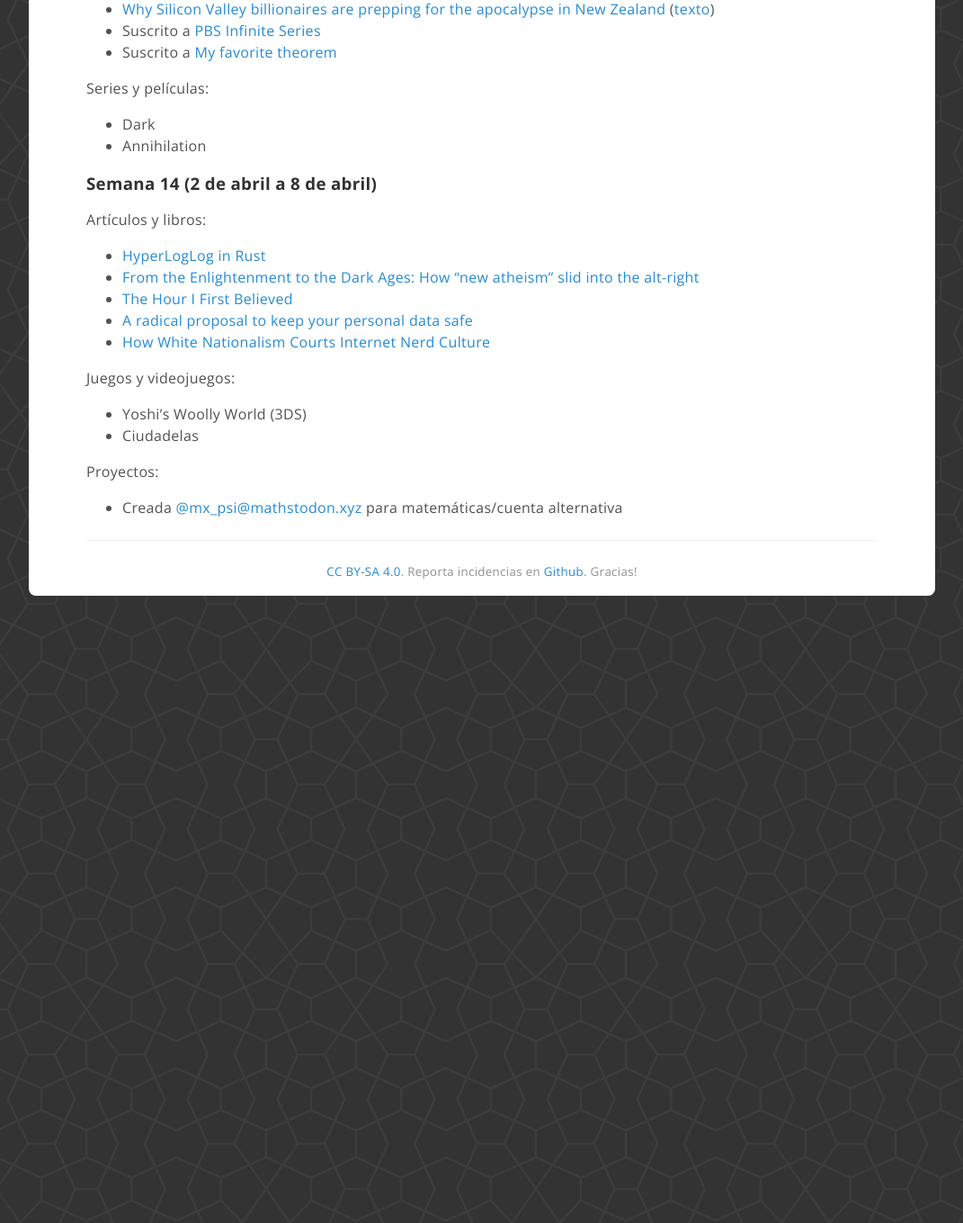
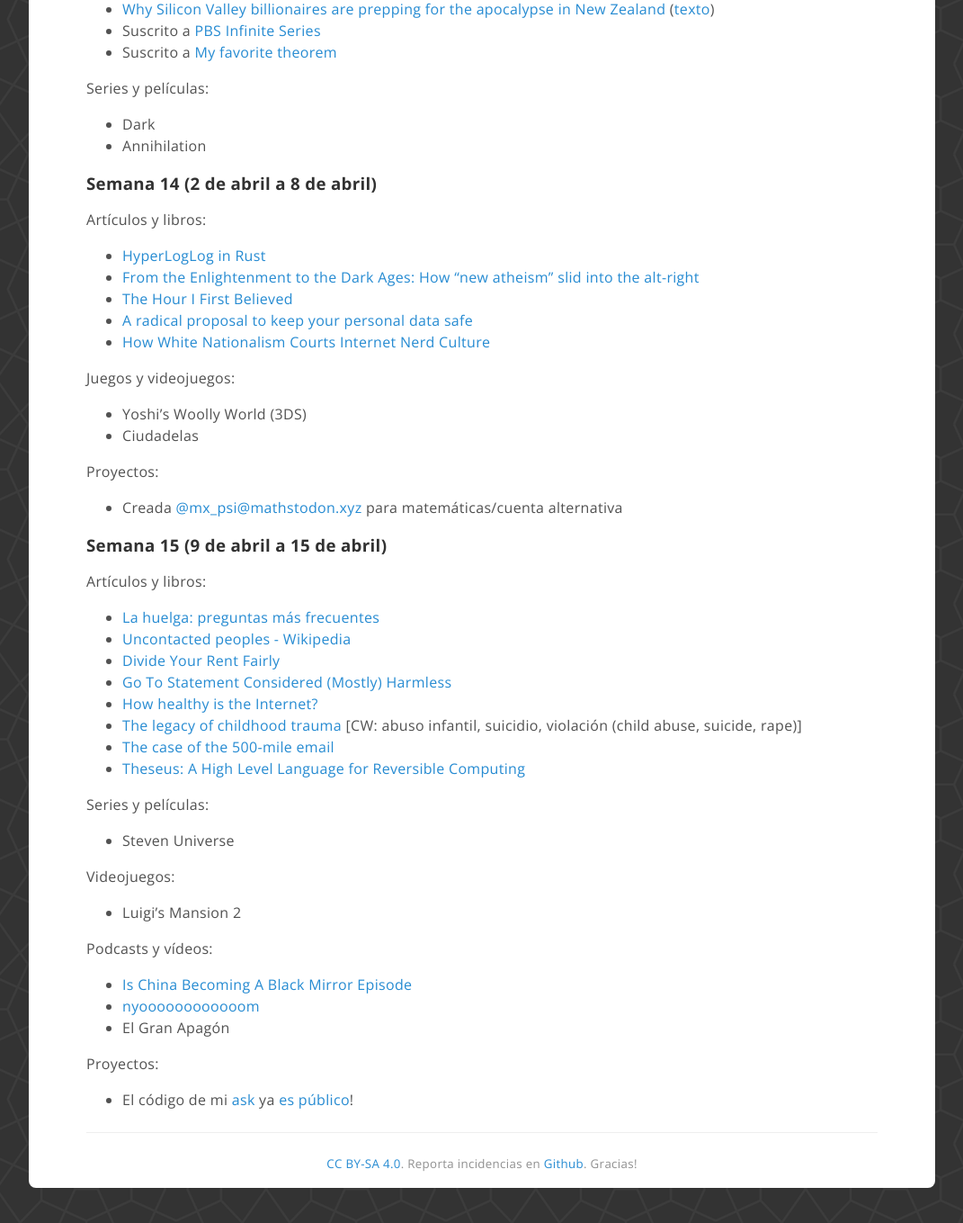
Before and after one commit to coDual/codual.github.io, a Jekyll site: the page built from log/2018.md, in a window 1280 px wide and 1400 px high, scrolled down 5979 px. Shown: the top 1359 px of the window at 90% size, without its empty margins (104-1175 px from the left). Built offline with Jekyll 4.4.1, drawn with Linux system fonts in a browser that asks for light colours; before the commit the page ends 6721 px from its top, so only the background shows below that.

Commit message:
Semana 15

```diff
--- a/log/2018.md
+++ b/log/2018.md
@@ -301,3 +301,34 @@ Juegos y videojuegos:
 Proyectos:
 
 - Creada [@mx_psi@mathstodon.xyz](https://mathstodon.xyz/@mx_psi) para matemáticas/cuenta alternativa
+
+<h3 id="s15">Semana 15 (9 de abril a 15 de abril)</h3>
+
+Artículos y libros:
+
+- [La huelga: preguntas más frecuentes](https://asihablociceron.blogspot.com/2018/04/la-huelga-preguntas-mas-frecuentes.html)
+- [Uncontacted peoples - Wikipedia](https://en.wikipedia.org/wiki/Uncontacted_peoples)
+- [Divide Your Rent Fairly](https://www.nytimes.com/interactive/2014/science/rent-division-calculator.html)
+- [Go To Statement Considered (Mostly) Harmless](https://jamey.thesharps.us/2016/11/16/go-to-statement-considered-harmless/)
+- [How healthy is the Internet?](https://internethealthreport.org/2018)
+- [The legacy of childhood trauma](https://www.newyorker.com/magazine/2018/04/16/the-silence-the-legacy-of-childhood-trauma) [CW: abuso infantil, suicidio, violación (child abuse, suicide, rape)]
+- [The case of the 500-mile email](https://www.ibiblio.org/harris/500milemail.html)
+- [Theseus: A High Level Language for Reversible Computing](https://www.cs.indiana.edu/~sabry/papers/theseus.pdf)
+
+Series y películas:
+
+- Steven Universe
+
+Videojuegos:
+
+- Luigi's Mansion 2
+
+Podcasts y vídeos:
+
+- [Is China Becoming A Black Mirror Episode](https://youtu.be/AAIKh7AnTIk)
+- [nyoooooooooooom](https://www.youtube.com/watch?v=wAUK9hVgmNI)
+- El Gran Apagón
+
+Proyectos:
+
+- El código de mi [ask](https://mx-psi.github.io/ask/) ya [es público](https://github.com/mx-psi/ask)!
```
